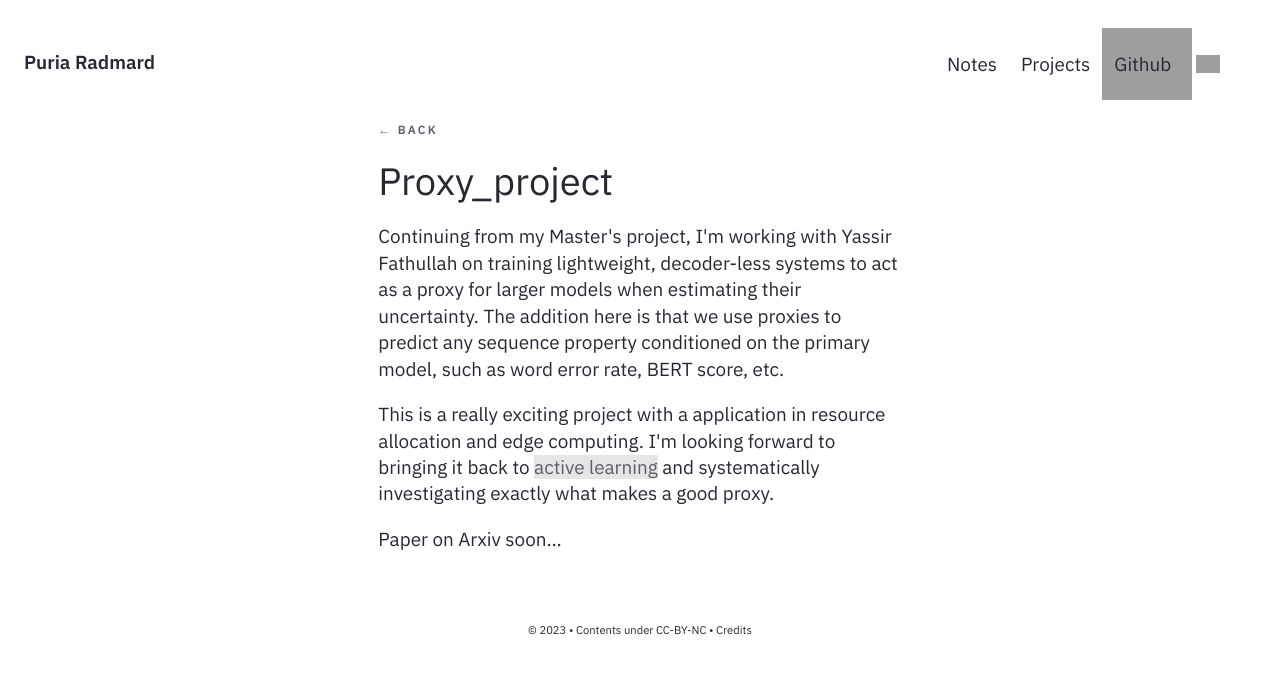
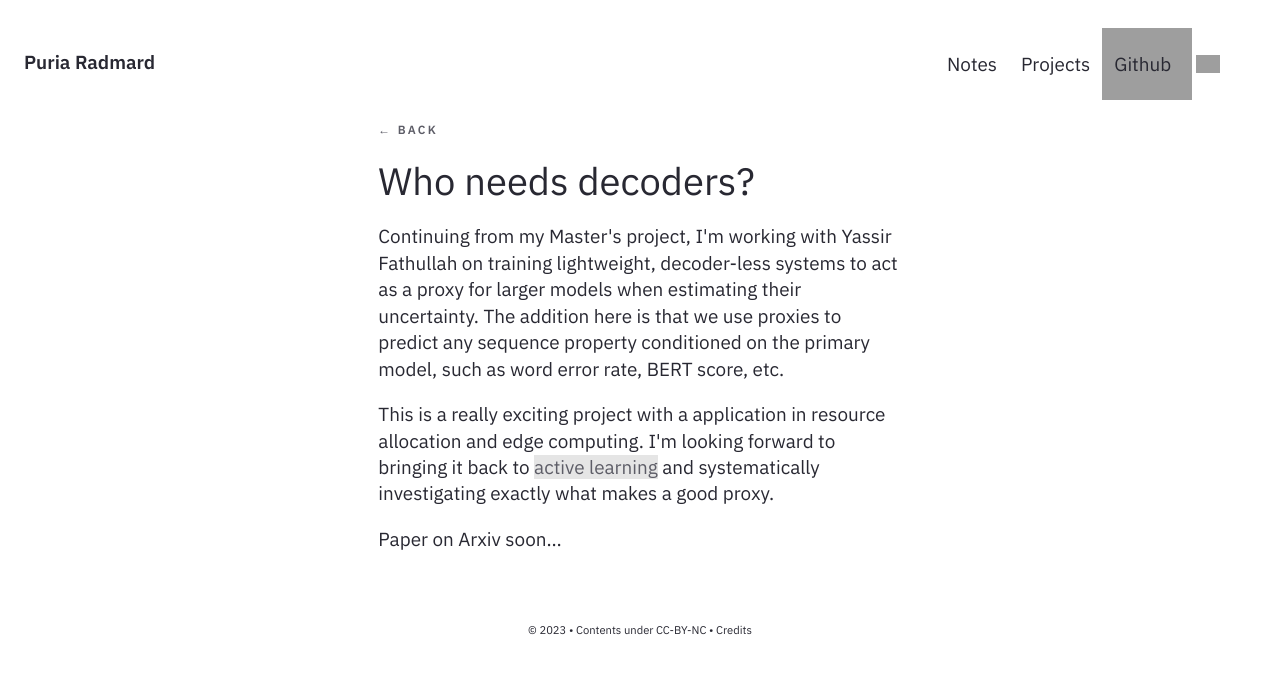
Before and after one commit to puria-radmard/puria-radmard.github.io, a Jekyll site: the page built from _posts/2023-04-22-proxy_project.md, in a window 1280 px wide. Shown: the top 674 px of the page. Built offline with Jekyll 4.4.1, drawn with Linux system fonts in a browser that asks for light colours; grey boxes are pictures that could not be loaded.

Commit message:
added a title

```diff
--- a/_posts/2023-04-22-proxy_project.md
+++ b/_posts/2023-04-22-proxy_project.md
@@ -1,6 +1,6 @@
 ---
 
-title:
+title: Who needs decoders?
 
 ---
 
```
